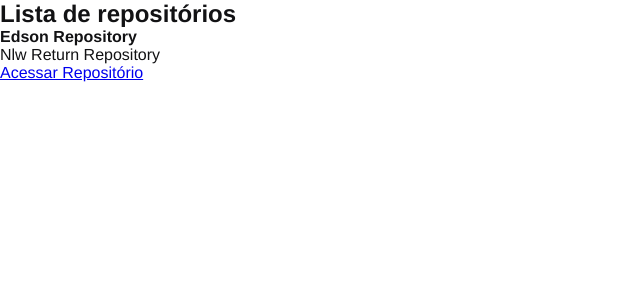
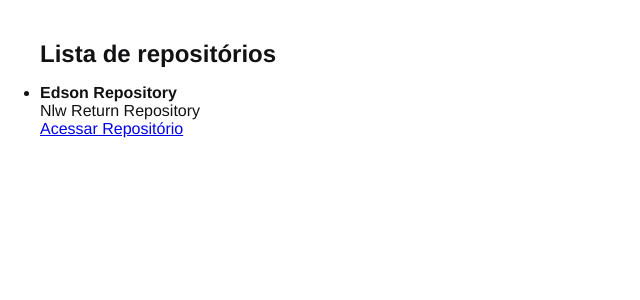
Before and after one commit to edsonjunior1/github-explorer, a React app: page / in a window 1280 px wide. Shown: the top 300 px of the page, without its empty margins (0-640 px from the left). Built offline with nearby package versions, Linux system fonts and the light colour scheme.

Commit message:
feat: adição de estilização no repositoryList

```diff
--- a/src/styles/repositories.scss
+++ b/src/styles/repositories.scss
@@ -0,0 +1,7 @@
+section.repository-list{
+    margin: 40px;
+
+    h1{
+        margin-bottom: 16px;
+    }
+}
```
